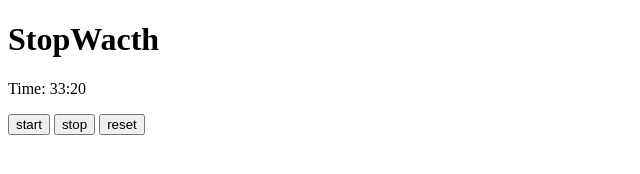
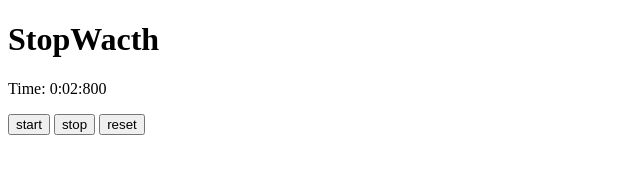
Before and after one commit to IvanPolukhin/stopWatch, a plain HTML site: page index.html in a window 1280 px wide. Both pictures are taken after a click on the button "start". Shown: the full height of the page, 0-640 px from the left. Drawn offline with Linux system fonts and the light colour scheme.

Commit message:
fix:fixed the wrong time the stopwatch was showing.

```diff
--- a/index.html
+++ b/index.html
@@ -8,7 +8,7 @@
 
 <body>
     <h1>StopWacth</h1>
-    <p>Time: <span id="timer">0:00</span></p>
+    <p>Time: <span id="timer">0:00:000</span></p>
     <button id="start">start</button>
     <button id="stop">stop</button>
     <button id="reset">reset</button>
--- a/script.js
+++ b/script.js
@@ -3,17 +3,21 @@ let elapsedTime = 0;
 let timerInterval;
 
 function printTime() {
-    let minutes = Math.floor(elapsedTime / 60);
-    let seconds = elapsedTime - minutes * 60;
-    document.getElementById("timer").innerHTML = `${minutes}:${seconds < 10 ? "0" : ""}${seconds}`;
+    let milliseconds = elapsedTime % 1000;
+    let totalSeconds = Math.floor(elapsedTime / 1000);
+    let seconds = totalSeconds % 60;
+    let minutes = Math.floor(totalSeconds / 60);
+    document.getElementById("timer").innerHTML = `${minutes}:${seconds < 10 ? "0" : ""}${seconds}:${milliseconds < 10 ? "00" : milliseconds < 100 ? "0" : ""}${milliseconds}`;
 }
 
 function startTimer() {
-    startTime = Date.now() - elapsedTime;
-    timerInterval = setInterval(function printElapsedTime() {
-        elapsedTime = Date.now() - startTime;
+    let now = Date.now();
+    startTime = now - elapsedTime;
+    timerInterval = setInterval(function() {
+        let now = Date.now();
+        elapsedTime = now - startTime;
         printTime();
-    }, 1000);
+    }, 10);
 }
 
 function stopTimer() {
```
